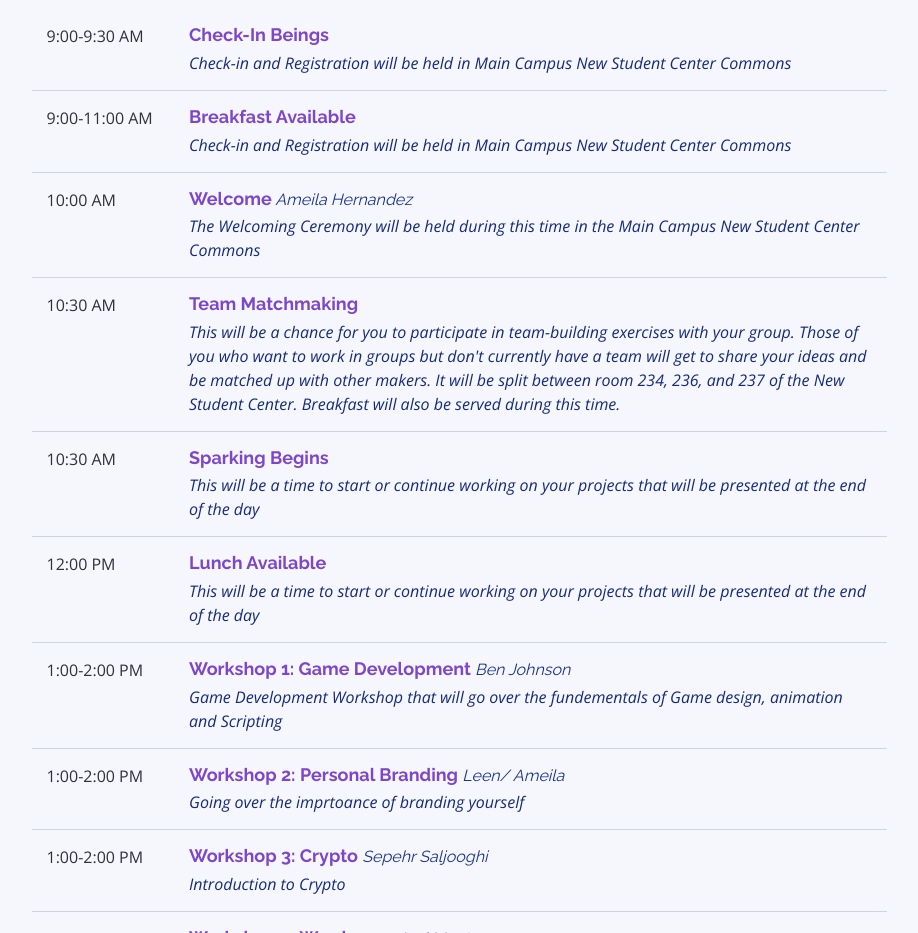
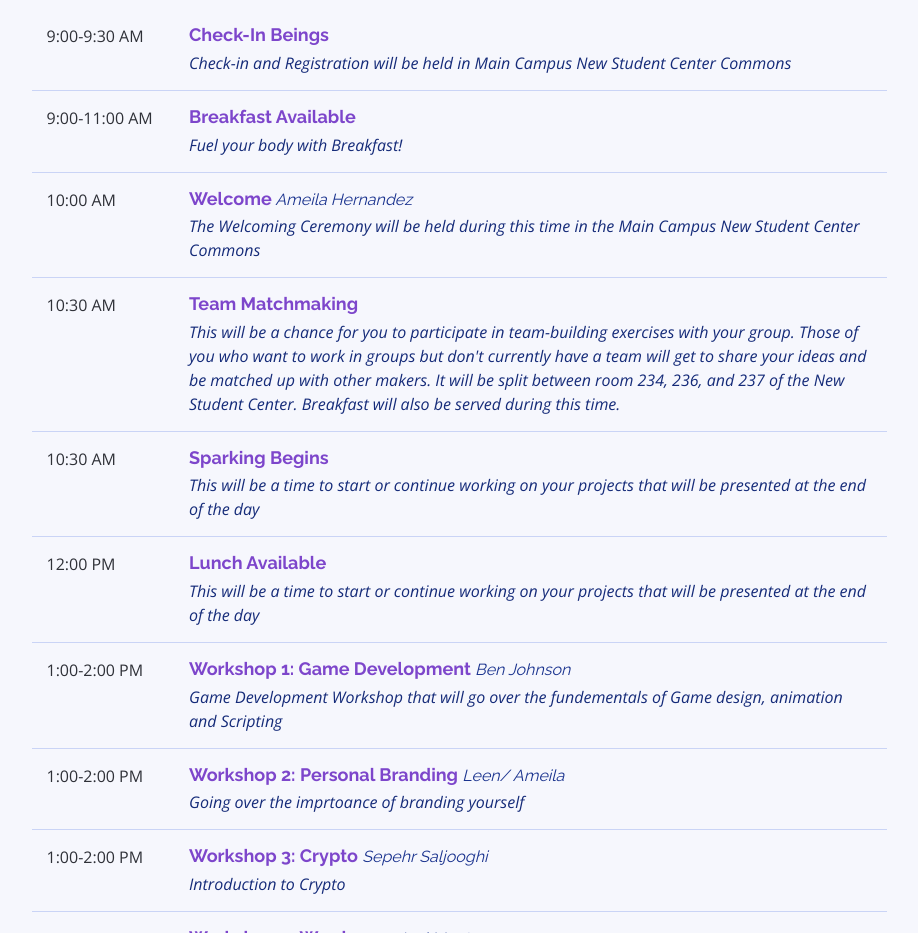
Before and after one commit to adev-exe/adev-exe.github.io, a plain HTML site: page index.html in a window 1280 px wide. Shown: the part 1480-2413 px from the top of the page, without its empty margins (181-1099 px from the left). Drawn offline with nearby package versions, Linux system fonts and the light colour scheme.

Commit message:
updated desc

```diff
--- a/index.html
+++ b/index.html
@@ -220,7 +220,7 @@
               <div class="col-md-2"><time>9:00-11:00 AM</time></div>
               <div class="col-md-10">
                 <h4>Breakfast Available</h4>
-                <p>Check-in and Registration will be held in Main Campus New Student Center Commons</p>
+                <p>Fuel your body with Breakfast!</p>
               </div>
             </div>
 
```
